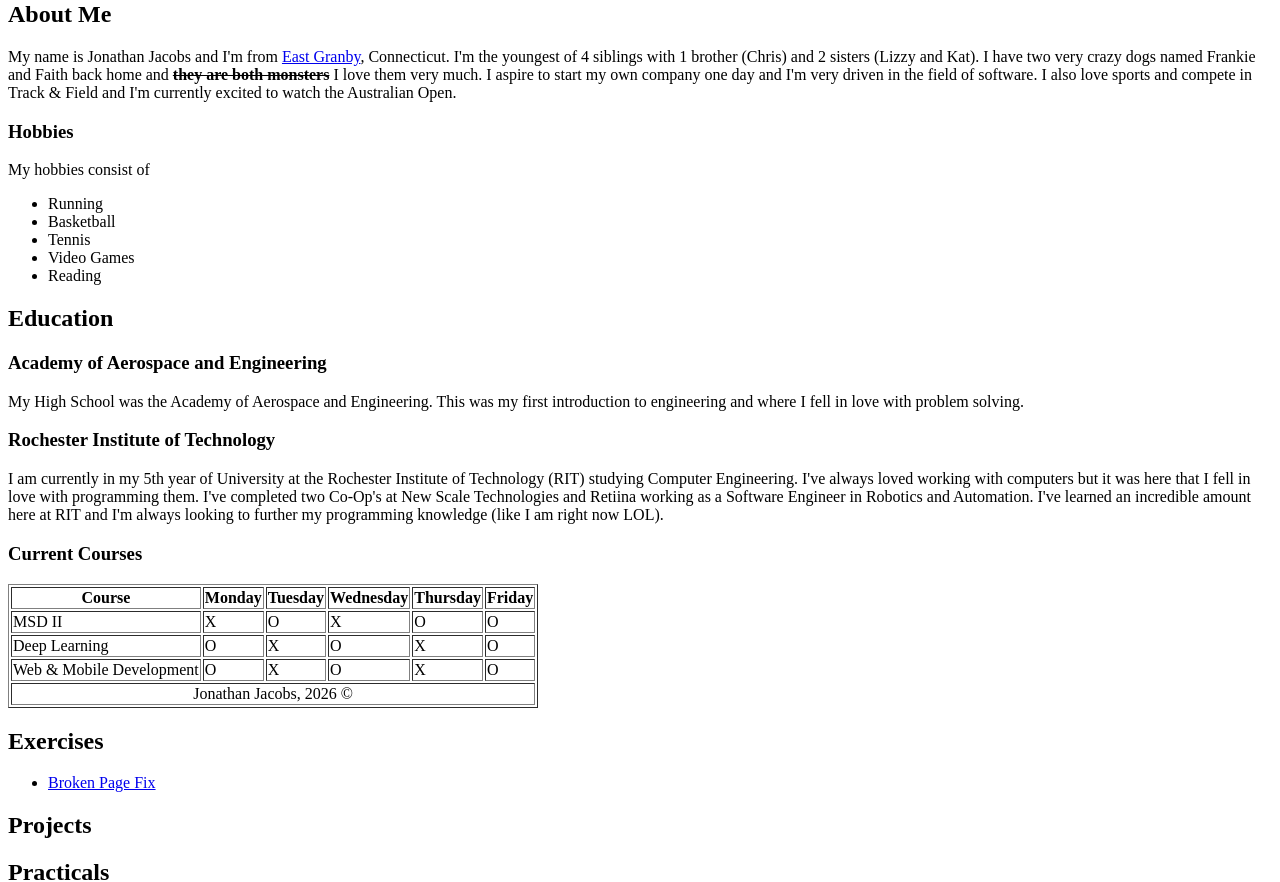
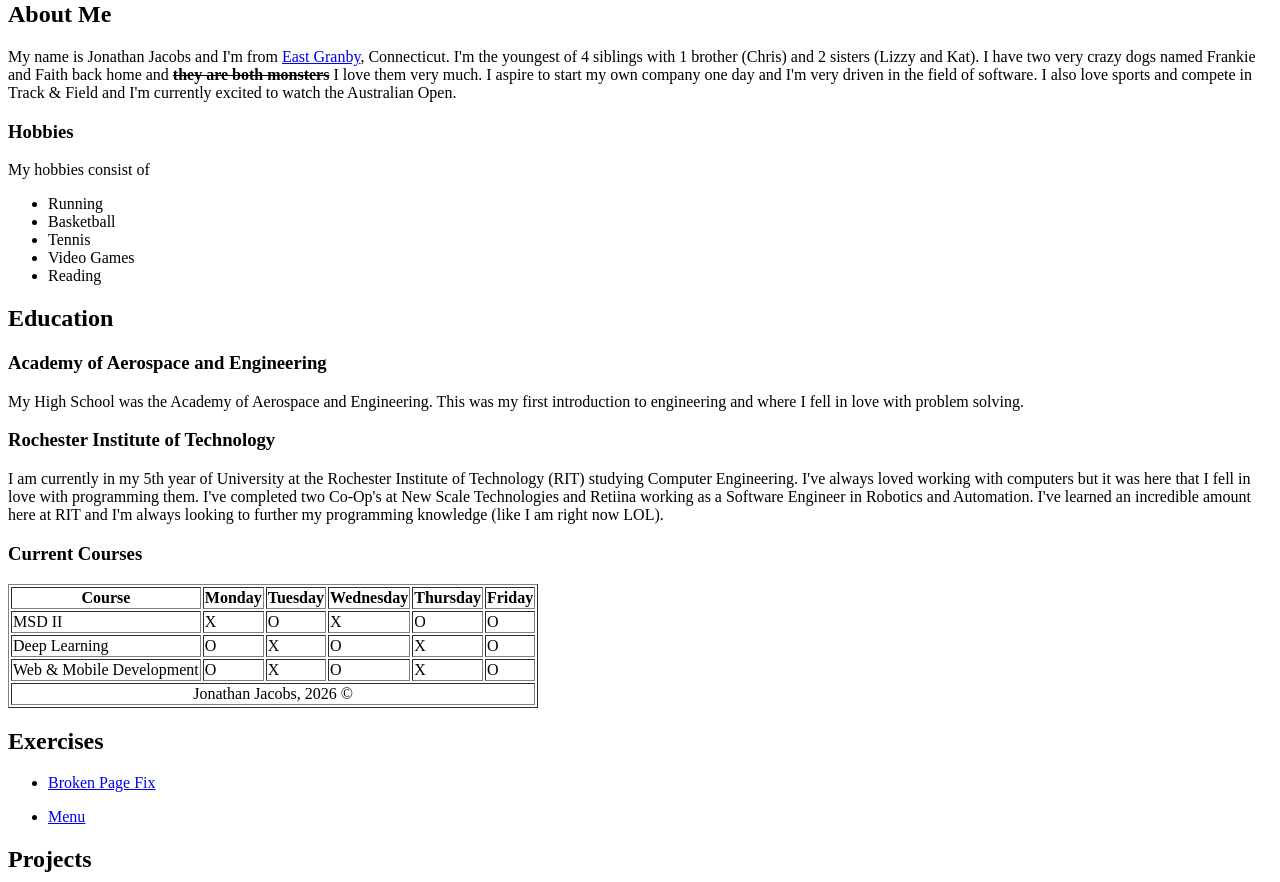
Before and after one commit to jdj6625/ISTE140-Website, a plain HTML site: page index.html in a window 1280 px wide. Shown: the part 79-961 px from the top of the page. Drawn offline with Linux system fonts and the light colour scheme.

Commit message:
Added menu link to homepage exercises

```diff
--- a/index.html
+++ b/index.html
@@ -100,6 +100,9 @@
         <ul>
             <li><a href="exercises/validated.html">Broken Page Fix</a></li>
         </ul>
+        <ul>
+            <li><a href="exercises/menu_start.html">Menu</a></li>
+        </ul>
 
         <h2>Projects</h2>
         <ol>
```
